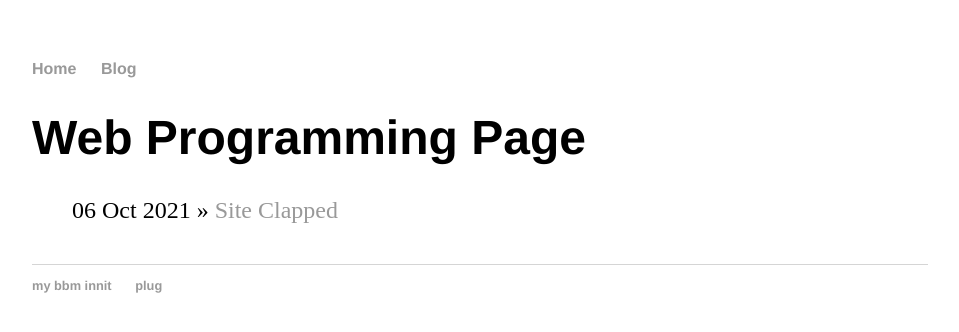
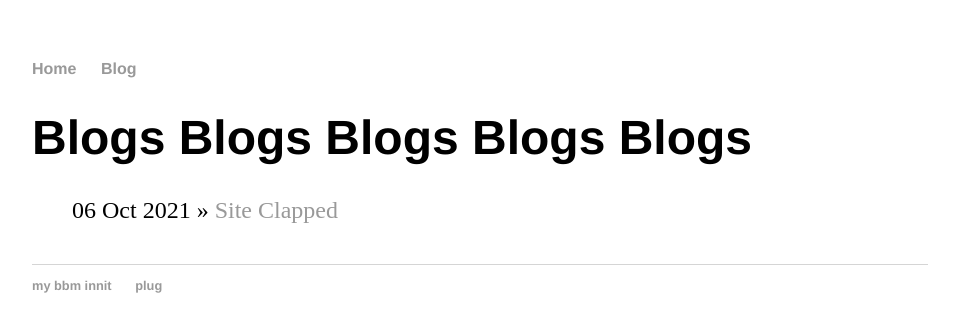
Before and after one commit to Lukas-Jurcaga/Lukas-Jurcaga.github.io, a Jekyll site: the page built from blog/index.html, in a window 1280 px wide. Shown: the top 332 px of the page, without its empty margins (160-1119 px from the left). Built offline with Jekyll 4.4.1, drawn with Linux system fonts in a browser that asks for light colours.

Commit message:
Updated title on blog page.

```diff
--- a/blog/index.html
+++ b/blog/index.html
@@ -1,6 +1,6 @@
 ---
 layout: default
-title: Web Programming Page
+title: Blogs Blogs Blogs Blogs Blogs
 ---
 <h1>{{ page.title }}</h1>
 <ul class="posts">
```
